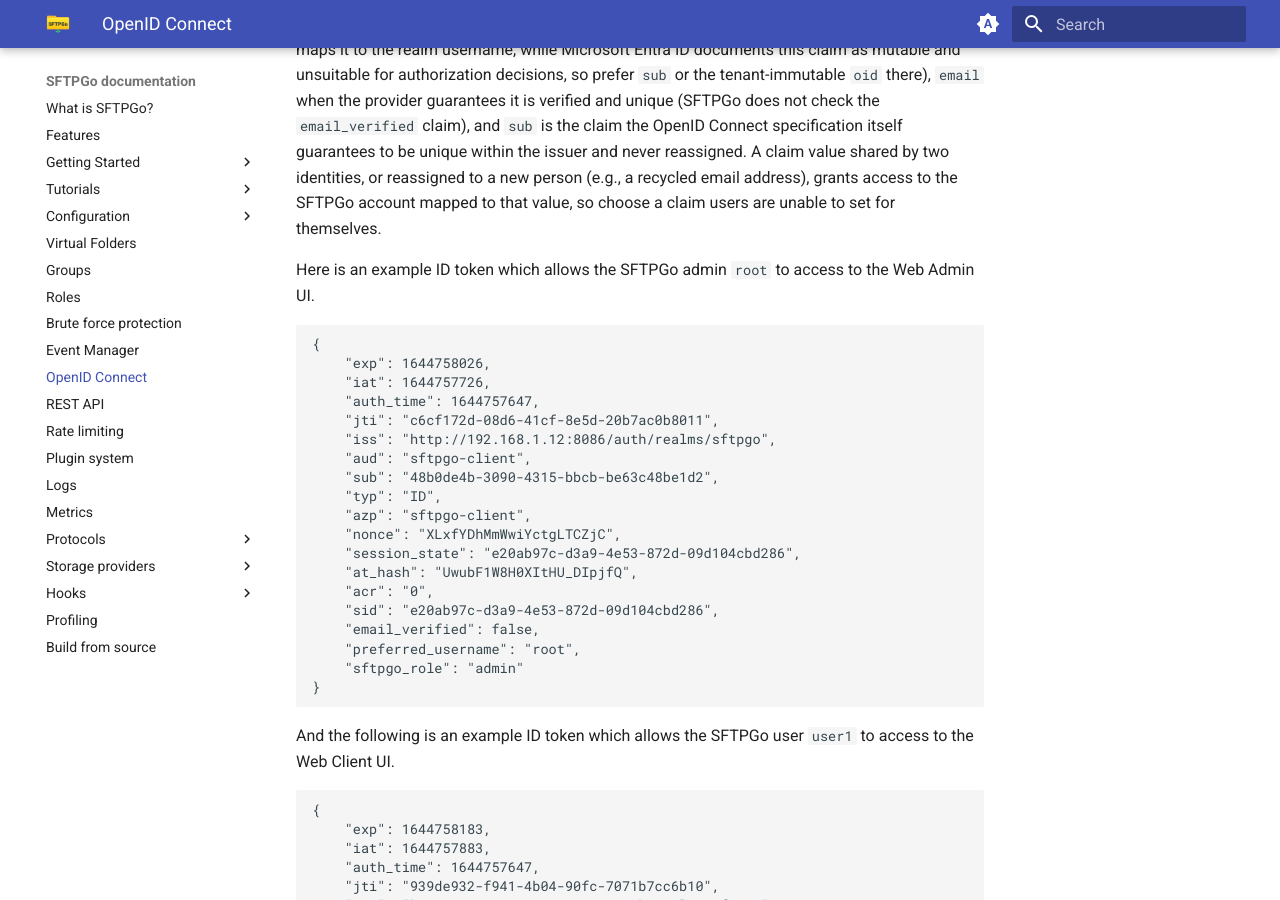
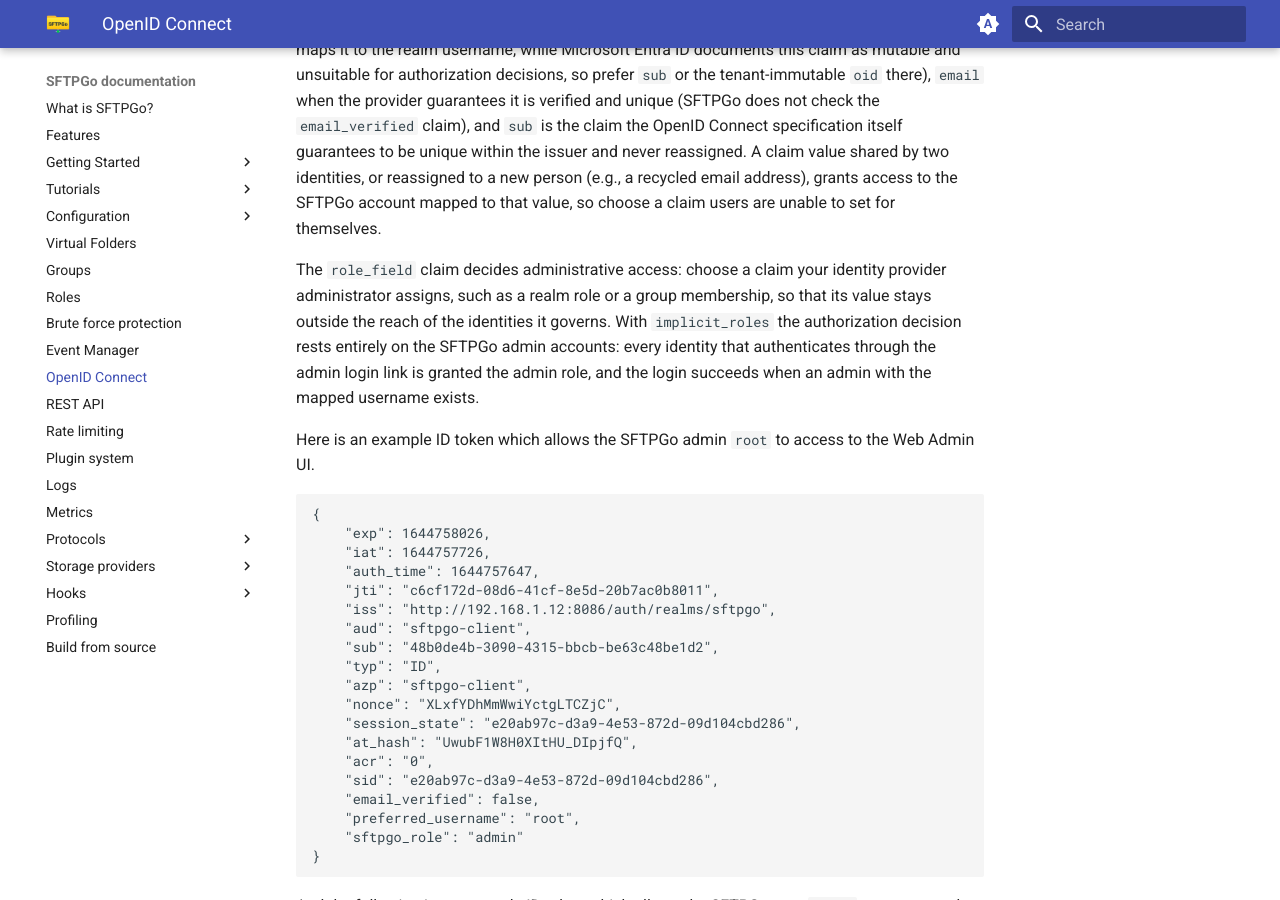
Before and after one commit to sftpgo/docs, an MkDocs documentation site: the page built from docs/oidc.md, in a window 1280 px wide and 900 px high, scrolled down 2189 px. Built offline with MkDocs 1.6.1 and Material for MkDocs 9.7.7, drawn with Linux system fonts in a browser that asks for light colours; the version menu is left out.

Commit message:
oidc: document the role claim selection criteria
Signed-off-by: Nicola Murino <nicola.murino@gmail.com>

```diff
--- a/docs/oidc.md
+++ b/docs/oidc.md
@@ -78,6 +78,8 @@ Please note that the ID token returned from Keycloak must contain the `username_
 If you don't want to explicitly define SFTPGo roles in your identity provider, you can set `implicit_roles` to `true`. With this configuration, the SFTPGo role is assumed based on the login link used.
 
 The `username_field` claim is the identity key: SFTPGo grants access to the account matching its value. Choose a claim your identity provider guarantees to be unique and stable for each identity: `preferred_username` works well when the provider enforces its uniqueness (Keycloak maps it to the realm username, while Microsoft Entra ID documents this claim as mutable and unsuitable for authorization decisions, so prefer `sub` or the tenant-immutable `oid` there), `email` when the provider guarantees it is verified and unique (SFTPGo does not check the `email_verified` claim), and `sub` is the claim the OpenID Connect specification itself guarantees to be unique within the issuer and never reassigned. A claim value shared by two identities, or reassigned to a new person (e.g., a recycled email address), grants access to the SFTPGo account mapped to that value, so choose a claim users are unable to set for themselves.
+
+The `role_field` claim decides administrative access: choose a claim your identity provider administrator assigns, such as a realm role or a group membership, so that its value stays outside the reach of the identities it governs. With `implicit_roles` the authorization decision rests entirely on the SFTPGo admin accounts: every identity that authenticates through the admin login link is granted the admin role, and the login succeeds when an admin with the mapped username exists.
 
 Here is an example ID token which allows the SFTPGo admin `root` to access to the Web Admin UI.
 
```
